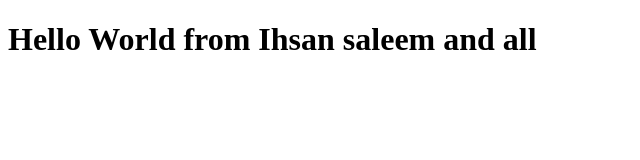
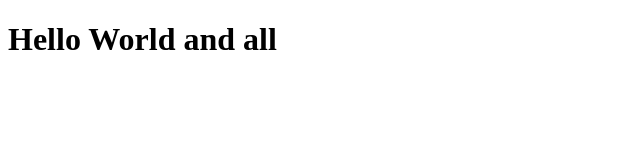
Before and after one commit to ihsansaleem/bootcampclass1, a plain HTML site: page index.html in a window 1280 px wide. Shown: the whole page, without its empty margins (0-640 px from the left). Drawn offline with Linux system fonts and the light colour scheme.

Commit message:
updated index.html
7th

```diff
--- a/index.html
+++ b/index.html
@@ -6,6 +6,6 @@
     <title>Document</title>
 </head>
 <body>
-    <h1>Hello World from Ihsan saleem and all</h1>
+    <h1>Hello World and all</h1>
 </body>
 </html>
```
